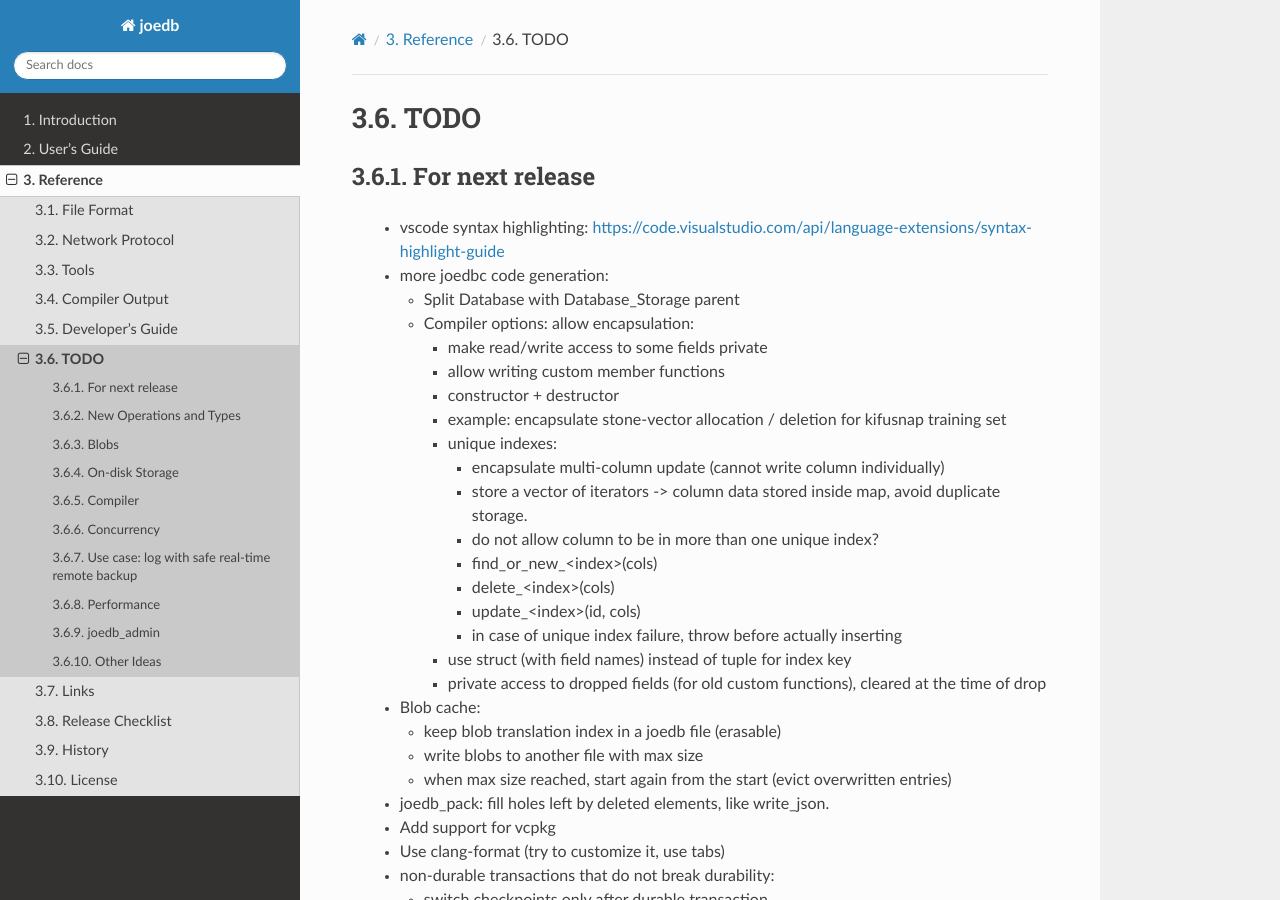
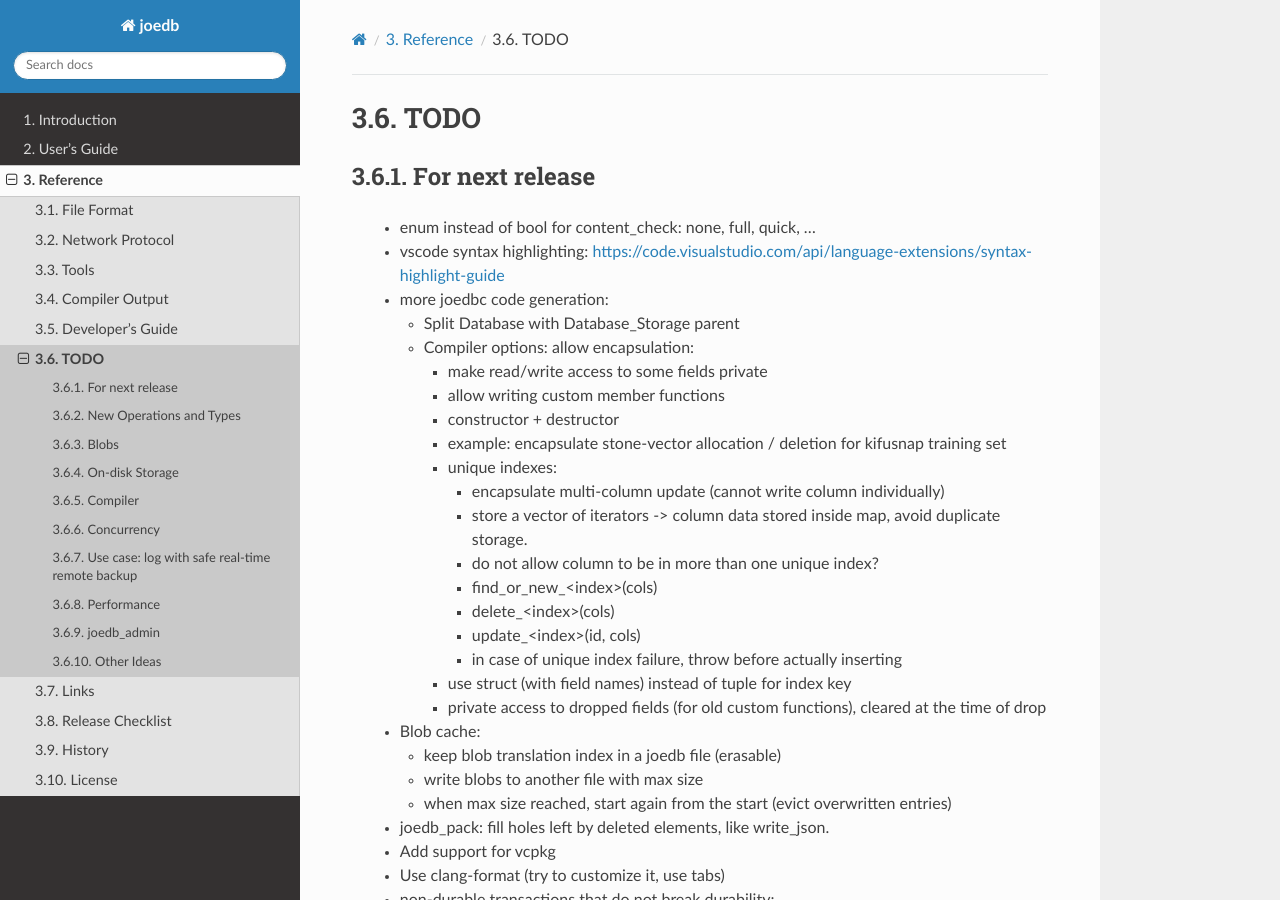
Before and after one commit to Remi-Coulom/joedb, a Sphinx documentation site: the page built from doc/source/todo.rst, in a window 1280 px wide and 900 px high. Built offline with Sphinx 7.4.7 and the Read the Docs theme 3.1.0, drawn with Linux system fonts in a browser that asks for light colours; formulas are drawn with MathJax 3.

Commit message:
todo: enum instead of bool for content_check

```diff
--- a/doc/source/todo.rst
+++ b/doc/source/todo.rst
@@ -4,6 +4,7 @@ TODO
 For next release
 ----------------
 
+ - enum instead of bool for content_check: none, full, quick, ...
  - vscode syntax highlighting: https://code.visualstudio.com/api/language-extensions/syntax-highlight-guide
  - more joedbc code generation:
 
```
